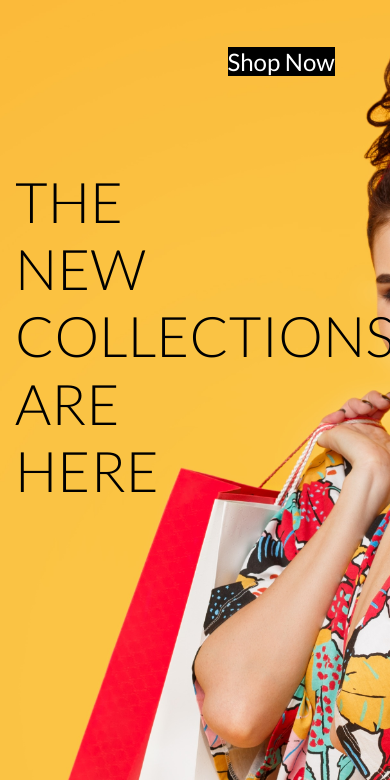
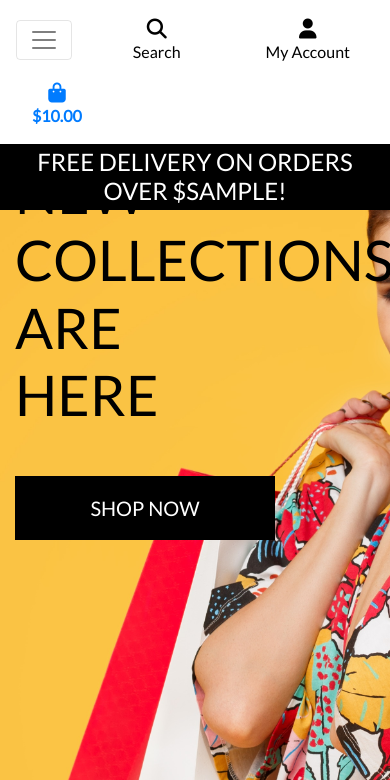
Before and after one commit to EJFleet/ci-boutique-ado, a Django app: template home/templates/home/index.html in a window 390 px wide. Shown: the top 780 px of the page. Run offline with Django 3.2, Linux system fonts and the light colour scheme; the template is opened without the code that fills it: most values are stand-ins (such as "Sample title", 1, 10 or a date in 2020); some libraries are stand-ins or nearby versions.

Commit message:
Add mobile header and main navbar

```diff
--- a/home/templates/home/index.html
+++ b/home/templates/home/index.html
@@ -4,26 +4,24 @@
 {% block page_header %}
     <div class="container header-container">
         <div class="row">
-        <div class="col">
-        </div>
+            <div class="col"></div>
         </div>
     </div>
 {% endblock %}
 
 {% block content %}
-
     <div class="container h-100">
         <div class="row h-100">
             <div class="col-7 col-md-6 my-auto">
-            <h1 class="display-4 logo-font text-black">The new collections are here</h1>
-        </div>
+                <h1 class="display-4 logo-font text-black">
+                    The new collections are here
+                </h1>
                 <div class="my-5">
                     <h4>
-                <a href="" class="shop-now-button" btn btn-lg rounded-0 text-uppercase py-3>
-                    Shop Now
-                </a>
+                        <a href="" class="shop-now-button btn btn-lg rounded-0 text-uppercase py-3">Shop Now</a>
                     </h4>
                 </div>
             </div>
         </div>
+    </div>
 {% endblock %}
--- a/static/css/base.css
+++ b/static/css/base.css
@@ -57,6 +57,10 @@
     border: 1px solid black !important;
 }
 
+.bg-black {
+    background: #000 !important;
+}
+
 /* -------------------------------- Media Queries */
 
 /* Slightly larger container on xl screens */
--- a/templates/base.html
+++ b/templates/base.html
@@ -2,7 +2,6 @@
 
 <!doctype html>
 <html lang="en">
-
   <head>
 
     {% block meta %}
@@ -15,13 +14,8 @@
     {% endblock %}
 
     {% block corecss %}
-  <link rel="stylesheet" href="https://cdn.jsdelivr.net/npm/bootstrap@4.6.2/dist/css/bootstrap.min.css"
-    integrity="sha384-xOolHFLEh07PJGoPkLv1IbcEPTNtaed2xpHsD9ESMhqIYd0nLMwNLD69Npy4HI+N" crossorigin="anonymous">
-  <link rel="preconnect" href="https://fonts.googleapis.com">
-  <link rel="preconnect" href="https://fonts.gstatic.com" crossorigin>
-  <link
-    href="https://fonts.googleapis.com/css2?family=Lato:ital,wght@0,100;0,300;0,400;0,700;0,900;1,100;1,300;1,400;1,700;1,900&display=swap"
-    rel="stylesheet">
+        <link rel="stylesheet" href="https://stackpath.bootstrapcdn.com/bootstrap/4.4.1/css/bootstrap.min.css" integrity="sha384-Vkoo8x4CGsO3+Hhxv8T/Q5PaXtkKtu6ug5TOeNV6gBiFeWPGFN9MuhOf23Q9Ifjh" crossorigin="anonymous">
+        <link rel="stylesheet" href="https://fonts.googleapis.com/css?family=Lato&display=swap">
         <link rel="stylesheet" href="{% static 'css/base.css' %}">
     {% endblock %}
 
@@ -29,23 +23,17 @@
     {% endblock %}
 
     {% block corejs %}
-  <script src="https://kit.fontawesome.com/96811ac200.js" crossorigin="anonymous"></script>
-  <script src="https://cdn.jsdelivr.net/npm/jquery@3.5.1/dist/jquery.min.js"
-    integrity="sha256-9/aliU8dGd2tb6OSsuzixeV4y/faTqgFtohetphbbj0=" crossorigin="anonymous"></script>
-  <script src="https://cdn.jsdelivr.net/npm/popper.js@1.16.1/dist/umd/popper.min.js"
-    integrity="sha384-9/reFTGAW83EW2RDu2S0VKaIzap3H66lZH81PoYlFhbGU+6BZp6G7niu735Sk7lN"
-    crossorigin="anonymous"></script>
-  <script src="https://cdn.jsdelivr.net/npm/bootstrap@4.6.2/dist/js/bootstrap.min.js"
-    integrity="sha384-+sLIOodYLS7CIrQpBjl+C7nPvqq+FbNUBDunl/OZv93DB7Ln/533i8e/mZXLi/P+"
-    crossorigin="anonymous"></script>
+        <script src="https://kit.fontawesome.com/e9c73d7092.js" crossorigin="anonymous"></script>
+        <script src="https://code.jquery.com/jquery-3.4.1.slim.min.js" integrity="sha384-J6qa4849blE2+poT4WnyKhv5vZF5SrPo0iEjwBvKU7imGFAV0wwj1yYfoRSJoZ+n" crossorigin="anonymous"></script>
+        <script src="https://cdn.jsdelivr.net/npm/popper.js@1.16.0/dist/umd/popper.min.js" integrity="sha384-Q6E9RHvbIyZFJoft+2mJbHaEWldlvI9IOYy5n3zV9zzTtmI3UksdQRVvoxMfooAo" crossorigin="anonymous"></script>
+        <script src="https://stackpath.bootstrapcdn.com/bootstrap/4.4.1/js/bootstrap.min.js" integrity="sha384-wfSDF2E50Y2D1uUdj0O3uMBJnjuUD4Ih7YwaYd1iqfktj0Uod8GCExl3Og8ifwB6" crossorigin="anonymous"></script>
     {% endblock %}
 
     {% block extra_js %}
     {% endblock %}
 
-  <title>Boutique Ado {% block extra_title %}{% endblock %} </title>
+    <title>Boutique Ado {% block extra_title %}{% endblock %}</title>
   </head>
-
   <body>
     <header class="container-fluid fixed-top">
         <div id="topnav" class="row bg-white pt-lg-2 d-none d-lg-flex">
@@ -57,8 +45,7 @@
             <div class="col-12 col-lg-4 my-auto py-1 py-lg-0">
                 <form method="GET" action="">
                     <div class="input-group w-100">
-            <input class="form-control border border-black rounded-0" type="text" name="q"
-              placeholder="Search our site">
+                        <input class="form-control border border-black rounded-0" type="text" name="q" placeholder="Search our site">
                         <div class="input-group-append">
                             <button class="form-control btn btn-black border border-black rounded-0" type="submit">
                                 <span class="icon">
@@ -72,8 +59,7 @@
             <div class="col-12 col-lg-4 my-auto py-1 py-lg-0">
                 <ul class="list-inline list-unstyled text-center text-lg-right my-0">
                     <li class="list-inline-item dropdown">
-            <a class="text-black nav-link" href="#" id="user-options" data-toggle="dropdown" aria-haspopup="true"
-              aria-expanded="false">
+                        <a class="text-black nav-link" href="#" id="user-options" data-toggle="dropdown" aria-haspopup="true" aria-expanded="false">
                             <div class="text-center">
                                 <div><i class="fas fa-user fa-lg"></i></div>
                                 <p class="my-0">My Account</p>
@@ -109,6 +95,20 @@
                 </ul>
             </div>
         </div>
+        <div class="row bg-white">
+            <nav class="navbar navbar-expand-lg navbar-light w-100">
+                <button class="navbar-toggler" type="button" data-toggle="collapse" data-target="#main-nav" aria-controls="main-nav" aria-expanded="false" aria-label="Toggle navigation">
+                    <span class="navbar-toggler-icon"></span>
+                </button>
+                {% include 'includes/mobile-top-header.html' %}
+                {% include 'includes/main-nav.html' %}
+            </nav>
+        </div>
+        <div id="delivery-banner" class="row text-center">
+            <div class="col bg-black text-white">
+                <h4 class="logo-font my-1">Free delivery on orders over ${{ free_shipping_threshold }}!</h4>
+            </div>
+        </div>
     </header>
 
     {% if messages %}
@@ -124,6 +124,6 @@
     {% block postloadjs %}
     {% endblock %}
 
+
   </body>
-
 </html>
--- /dev/null
+++ b/templates/includes/main-nav.html
@@ -0,0 +1,50 @@
+<div class="collapse navbar-collapse" id="main-nav">
+    <ul class="navbar-nav w-auto mx-auto">
+        <li class="nav-item dropdown">
+            <a class="logo-font font-weight-bold nav-link text-black mr-5" href="#" id="all-products-link" data-toggle="dropdown" aria-haspopup="true" aria-expanded="false">
+                All Products
+            </a>
+            <div class="dropdown-menu border-0" aria-labelledby="all-products-link">
+                <a href="" class="dropdown-item">By Price</a>
+                <a href="" class="dropdown-item ">By Rating</a>
+                <a href="" class="dropdown-item ">By Category</a>
+                <a href="" class="dropdown-item">All Products</a>
+            </div>
+        </li>
+
+        <li class="nav-item dropdown">
+            <a class="logo-font font-weight-bold nav-link text-black mr-5" href="#" id="clothing-link" data-toggle="dropdown" aria-haspopup="true" aria-expanded="false">
+                Clothing
+            </a>
+            <div class="dropdown-menu border-0" aria-labelledby="clothing-link">
+                <a href="" class="dropdown-item">Activewear &amp; Essentials</a>
+                <a href="" class="dropdown-item">Jeans</a>
+                <a href="" class="dropdown-item">Shirts</a>
+                <a href="" class="dropdown-item">All Clothing</a>
+            </div>
+        </li>
+
+        <li class="nav-item dropdown">
+            <a class="logo-font font-weight-bold nav-link text-black mr-5" href="#" id="homeware-link" data-toggle="dropdown" aria-haspopup="true" aria-expanded="false">
+                Homeware
+            </a>
+            <div class="dropdown-menu border-0" aria-labelledby="homeware-link">
+                <a href="" class="dropdown-item">Bed &amp; Bath</a>
+                <a href="" class="dropdown-item">Kitchen &amp; Dining</a>
+                <a href="" class="dropdown-item">All Homeware</a>
+            </div>
+        </li>
+
+        <li class="nav-item dropdown">
+            <a class="logo-font font-weight-bold nav-link text-black" href="#" id="specials-link" data-toggle="dropdown" aria-haspopup="true" aria-expanded="false">
+                Special Offers
+            </a>
+            <div class="dropdown-menu border-0" aria-labelledby="specials-link">
+                <a href="" class="dropdown-item">New Arrivals</a>
+                <a href="" class="dropdown-item">Deals</a>
+                <a href="" class="dropdown-item">Clearance</a>
+                <a href="" class="dropdown-item">All Specials</a>
+            </div>
+        </li>
+    </ul>
+</div>
--- /dev/null
+++ b/templates/includes/mobile-top-header.html
@@ -0,0 +1,56 @@
+<li class="list-inline-item">
+    <a class="text-black nav-link d-block d-lg-none" href="#" id="mobile-search" data-toggle="dropdown" aria-haspopup="true" aria-expanded="false">
+        <div class="text-center">
+            <div><i class="fas fa-search fa-lg"></i></div>
+            <p class="my-0">Search</p>
+        </div>
+    </a>
+    <div class="dropdown-menu border-0 w-100 p-3 rounded-0 my-0" aria-labelledby="mobile-search">
+        <form class="form" method="GET" action="">
+            <div class="input-group w-100">
+                <input class="form-control border border-black rounded-0" type="text" name="q" placeholder="Search our site">
+                <div class="input-group-append">
+                    <button class="form-control form-control btn btn-black border border-black rounded-0" type="submit">
+                        <span class="icon">
+                            <i class="fas fa-search"></i>
+                        </span>
+                    </button>
+                </div>
+            </div>
+        </form>
+    </div>
+</li>
+<li class="list-inline-item dropdown">
+    <a class="text-black nav-link d-block d-lg-none" href="#" id="user-options" data-toggle="dropdown" aria-haspopup="true" aria-expanded="false">
+        <div class="text-center">
+            <div><i class="fas fa-user fa-lg"></i></div>
+            <p class="my-0">My Account</p>
+        </div>
+    </a>
+    <div class="dropdown-menu border-0" aria-labelledby="user-options">
+        {% if request.user.is_authenticated %}
+            {% if request.user.is_superuser %}
+                <a href="{% url 'account_logout' %}" class="dropdown-item">Product Management</a>
+            {% endif %}
+            <a href="" class="dropdown-item">My Profile</a>
+            <a href="{% url 'account_logout' %}" class="dropdown-item">Logout</a>
+        {% else %}
+            <a href="{% url 'account_signup' %}" class="dropdown-item">Register</a>
+            <a href="{% url 'account_login' %}" class="dropdown-item">Login</a>
+        {% endif %}
+    </div>
+</li>
+<li class="list-inline-item">
+    <a class="{% if grand_total %}text-primary font-weight-bold{% else %}text-black{% endif %} nav-link d-block d-lg-none" href="">
+        <div class="text-center">
+            <div><i class="fas fa-shopping-bag fa-lg"></i></div>
+            <p class="my-0">
+                {% if grand_total %}
+                    ${{ grand_total|floatformat:2 }}
+                {% else %}
+                    $0.00
+                {% endif %}
+            </p>
+        </div>
+    </a>
+</li>
```
Lines whose indentation alone changed are shown as unchanged.
